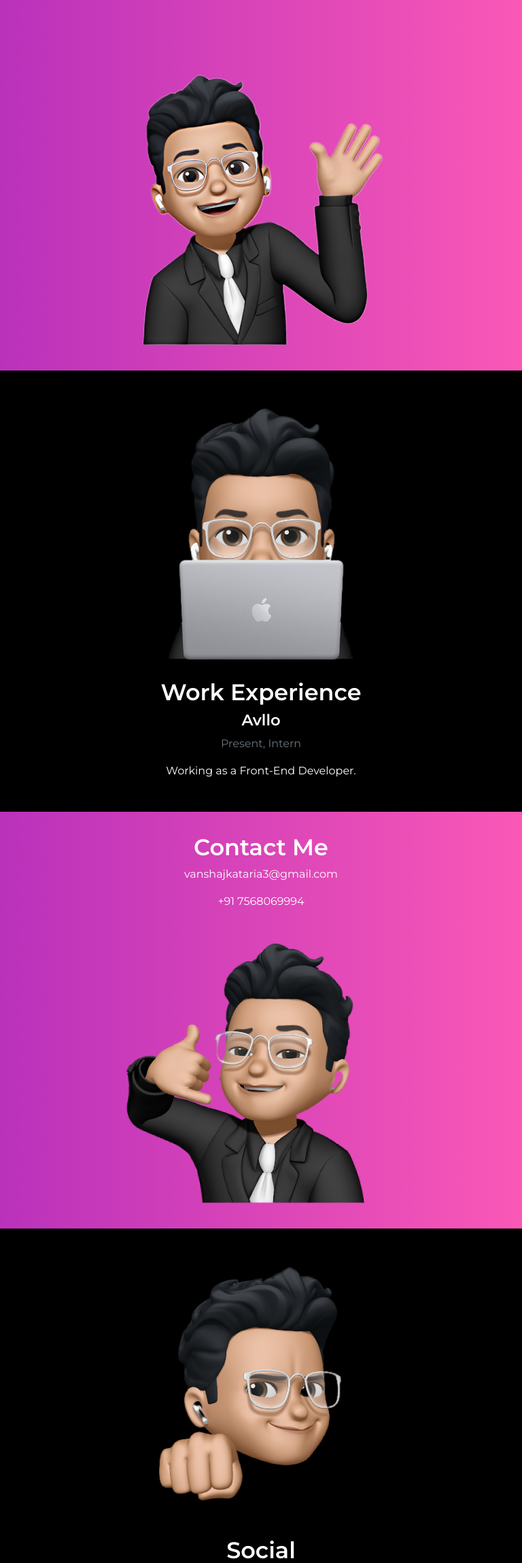
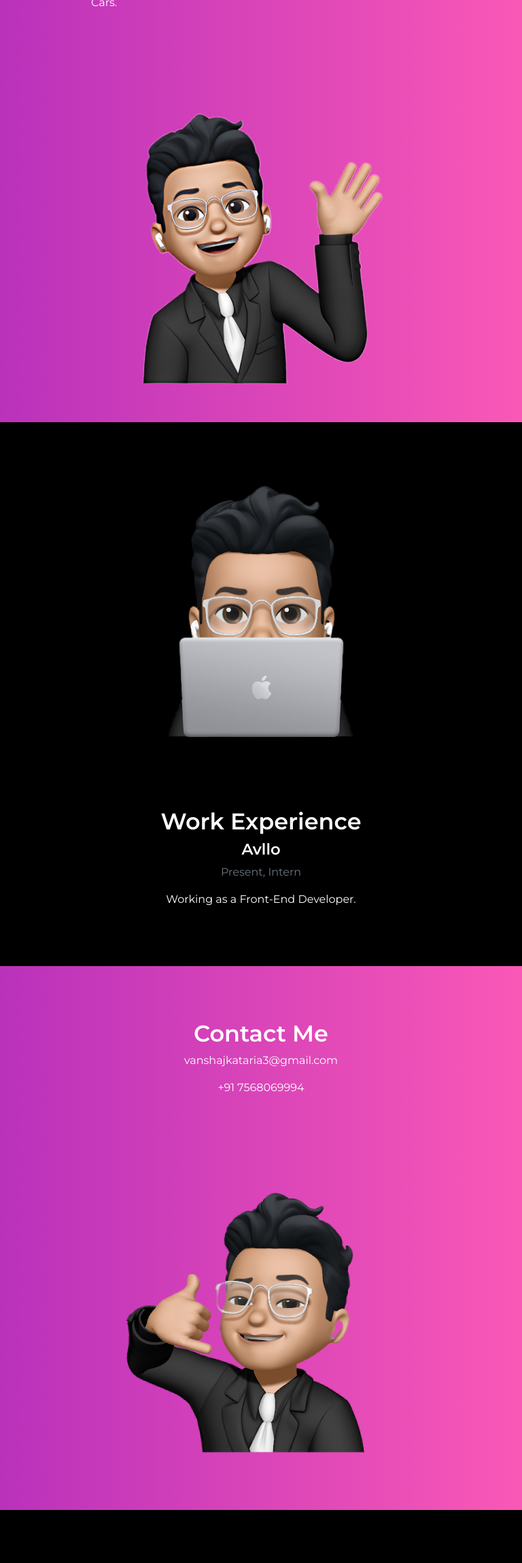
Before and after one commit to vanshajkataria/Vanshaj_Kataria, a plain HTML site: page index.html in a window 768 px wide. Shown: the part 269-2568 px from the top of the page at 68% size. Drawn offline with nearby package versions, Linux system fonts and the light colour scheme; some icons are missing.

Commit message:
Update style.css

```diff
--- a/css/style.css
+++ b/css/style.css
@@ -86,7 +86,7 @@ a, a:hover {
   display: flex;
   justify-content: center;
   align-items: center;
-  height: -webkit-fill-available;
+  height: 100vh;
 }
 
 .sec-1 .text {
@@ -107,7 +107,7 @@ a, a:hover {
   display: flex;
   justify-content: center;
   align-items: center;
-  height: -webkit-fill-available;
+  height: 100vh;
 }
 
 .sec-2 .text {
@@ -127,7 +127,7 @@ a, a:hover {
   display: flex;
   justify-content: center;
   align-items: center;
-  height: -webkit-fill-available;
+  height: 100vh;
 }
 
 .sec-3 .text {
@@ -148,7 +148,7 @@ a, a:hover {
   display: flex;
   justify-content: center;
   align-items: center;
-  height: -webkit-fill-available;
+  height: 100vh;
 }
 
 .sec-4 .text {
@@ -185,7 +185,7 @@ footer {
 
   .sec-1 {
     display: grid;
-    height: -webkit-fill-available;
+    height: 100vh;
   }
 
   .sec-1 .text h1 {
@@ -198,7 +198,7 @@ footer {
 
   .sec-2 {
     display: grid;
-    height: -webkit-fill-available;
+    height: 100vh;
   }
 
   .sec-2 .text {
@@ -207,7 +207,7 @@ footer {
 
   .sec-3 {
     display: grid;
-    height: -webkit-fill-available;
+    height: 100vh;
   }
 
   .sec-3 .text {
@@ -216,7 +216,7 @@ footer {
 
   .sec-4 {
     display: grid;
-    height: -webkit-fill-available;
+    height: 100vh;
   }
 
   .sec-4 .text {
@@ -233,7 +233,7 @@ footer {
 
   .sec-1 {
     display: grid;
-    height: -webkit-fill-available;
+    height: 100vh;
   }
 
   .sec-1 .text h1 {
@@ -246,7 +246,7 @@ footer {
 
   .sec-2 {
     display: grid;
-    height: -webkit-fill-available;
+    height: 100vh;
   }
 
   .sec-2 .text {
@@ -255,7 +255,7 @@ footer {
 
   .sec-3 {
     display: grid;
-    height: -webkit-fill-available;
+    height: 100vh;
   }
 
   .sec-3 .text {
@@ -264,7 +264,7 @@ footer {
 
   .sec-4 {
     display: grid;
-    height: -webkit-fill-available;
+    height: 100vh;
   }
 
   .sec-4 .text {
@@ -281,7 +281,7 @@ footer {
 
   .sec-1 {
     display: grid;
-    height: -webkit-fill-available;
+    height: 100vh;
   }
 
   .sec-1 .text h1 {
@@ -294,7 +294,7 @@ footer {
 
   .sec-2 {
     display: grid;
-    height: -webkit-fill-available;
+    height: 100vh;
   }
 
   .sec-2 .text {
@@ -303,7 +303,7 @@ footer {
 
   .sec-3 {
     display: grid;
-    height: -webkit-fill-available;
+    height: 100vh;
   }
 
   .sec-3 .text {
@@ -312,7 +312,7 @@ footer {
 
   .sec-4 {
     display: grid;
-    height: -webkit-fill-available;
+    height: 100vh;
   }
 
   .sec-4 .text {
```
